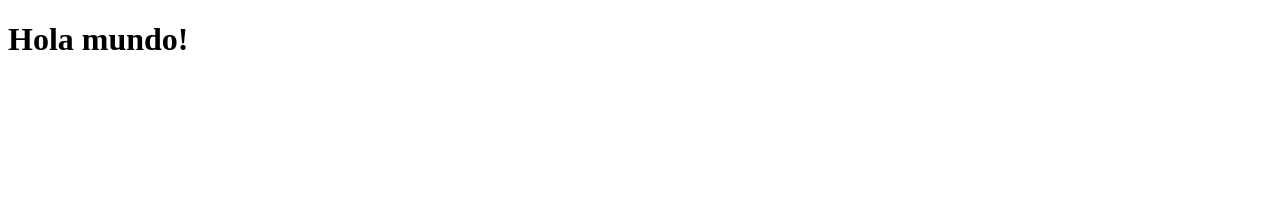
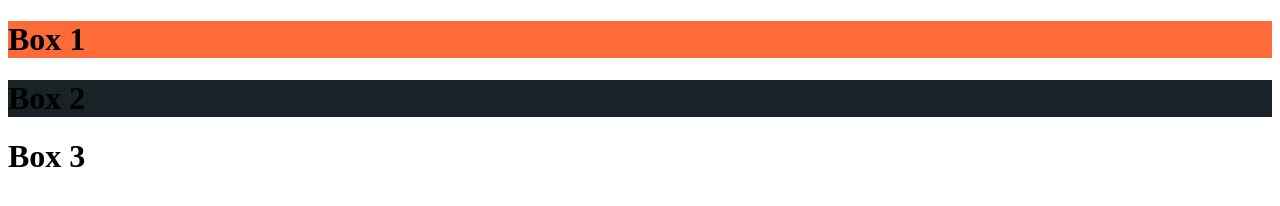
Before and after one commit to gerhercar21/test, a plain HTML site: page index.html in a window 1280 px wide. Drawn offline with Linux system fonts and the light colour scheme.

Commit message:
new changes

```diff
--- a/index.html
+++ b/index.html
@@ -5,8 +5,19 @@
     <meta http-equiv="X-UA-Compatible" content="IE=edge">
     <meta name="viewport" content="width=device-width, initial-scale=1.0">
     <title>Document</title>
+    <link rel="stylesheet" href="styles.css">
 </head>
 <body>
-    <h1>Hola mundo!</h1>
+    <main>
+        <div class="box1">
+            <h1>Box 1</h1>
+        </div>
+        <div class="box2">
+            <h1>Box 2</h1>
+        </div>
+        <div class=""box3>
+            <h1>Box 3</h1>
+        </div>
+    </main>
 </body>
 </html>
--- /dev/null
+++ b/styles.css
@@ -0,0 +1,11 @@
+.box1 {
+    background-color: #ff6a39;
+}
+
+.box2 {
+    background-color: #182227;
+}
+
+.box3 {
+    background-color: #4b22f4;
+}
```
